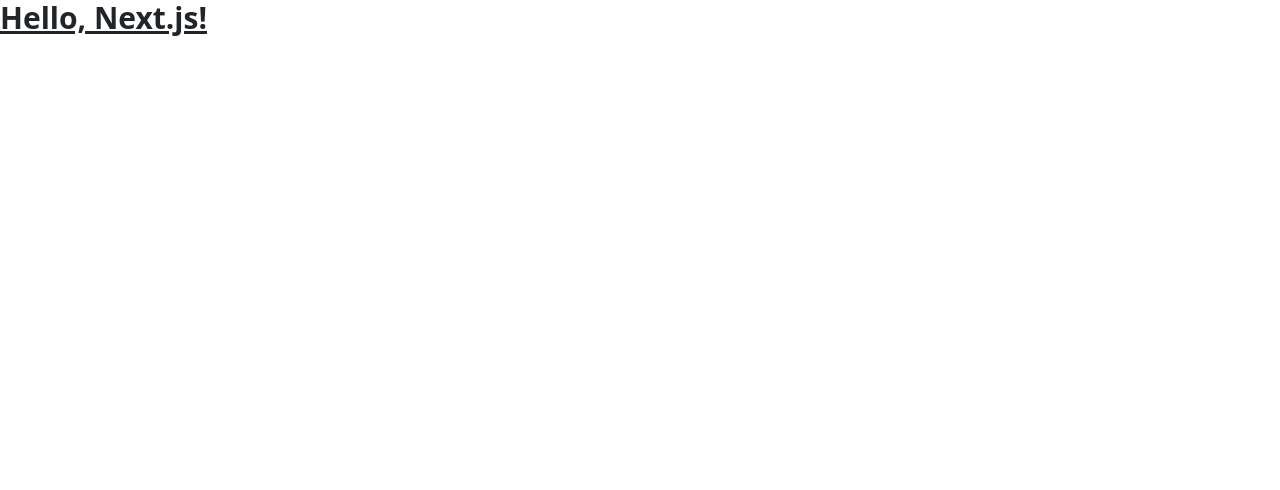
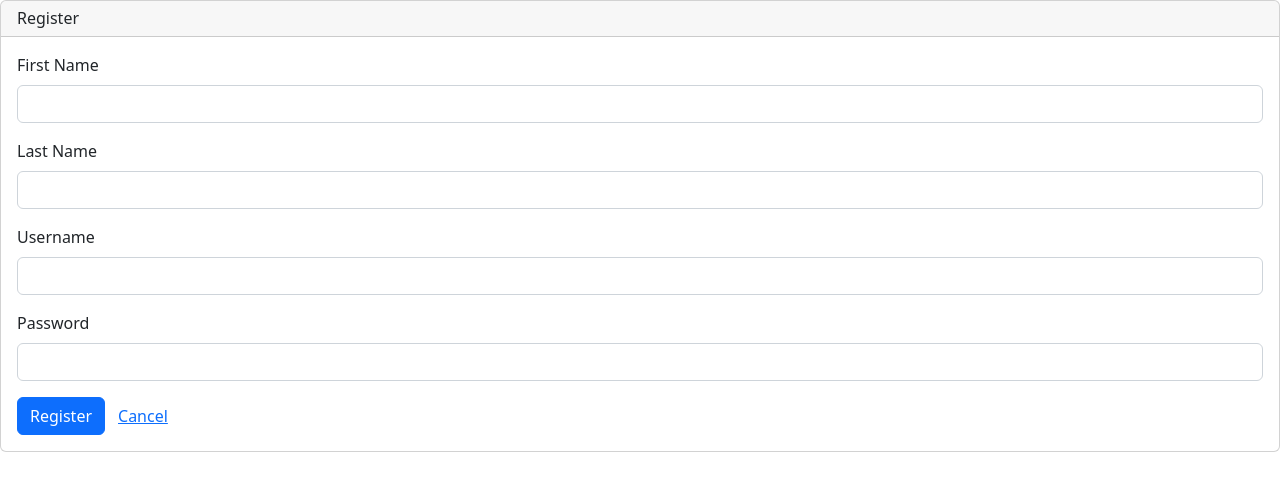
Before and after one commit to Molotovsk/Bothniabladet2.0, a Next.js app: page /account/register in a window 1280 px wide. Shown: the top 490 px of the page. Built offline with nearby package versions, Linux system fonts and the light colour scheme.

Commit message:
testat tailwind oc lagt tillbaka gamla registera

```diff
--- a/pages/account/register.jsx
+++ b/pages/account/register.jsx
@@ -38,5 +38,38 @@
             .catch(alertService.error);
     }
 
-    return <h1 className="text-3xl font-bold underline">Hello, Next.js!</h1>;
+    return (
+            <div className="card">
+                <h4 className="card-header">Register</h4>
+                <div className="card-body">
+                    <form onSubmit={handleSubmit(onSubmit)}>
+                        <div className="mb-3">
+                            <label className="form-label">First Name</label>
+                            <input name="firstName" type="text" {...register('firstName')} className={`form-control ${errors.firstName ? 'is-invalid' : ''}`} />
+                            <div className="invalid-feedback">{errors.firstName?.message}</div>
+                        </div>
+                        <div className="mb-3">
+                            <label className="form-label">Last Name</label>
+                            <input name="lastName" type="text" {...register('lastName')} className={`form-control ${errors.lastName ? 'is-invalid' : ''}`} />
+                            <div className="invalid-feedback">{errors.lastName?.message}</div>
+                        </div>
+                        <div className="mb-3">
+                            <label className="form-label">Username</label>
+                            <input name="username" type="text" {...register('username')} className={`form-control ${errors.username ? 'is-invalid' : ''}`} />
+                            <div className="invalid-feedback">{errors.username?.message}</div>
+                        </div>
+                        <div className="mb-3">
+                            <label className="form-label">Password</label>
+                            <input name="password" type="password" {...register('password')} className={`form-control ${errors.password ? 'is-invalid' : ''}`} />
+                            <div className="invalid-feedback">{errors.password?.message}</div>
+                        </div>
+                        <button disabled={formState.isSubmitting} className="btn btn-primary">
+                            {formState.isSubmitting && <span className="spinner-border spinner-border-sm me-1"></span>}
+                            Register
+                        </button>
+                        <Link href="/account/login" className="btn btn-link">Cancel</Link>
+                    </form>
+                </div>
+            </div>
+    );
 }
--- a/pages/index.js
+++ b/pages/index.js
@@ -81,7 +81,7 @@
             const isActive = folder.path === activeFolder;
             return (
               <li key={folder.path} data-active-folder={isActive}>
-                <button className="bg-whites shadow-transparent px-5 py-4" data-folder-path={folder.path}>
+                <button className="px-5" data-folder-path={folder.path}>
                   { folder.name }
                 </button>
               </li>
```
